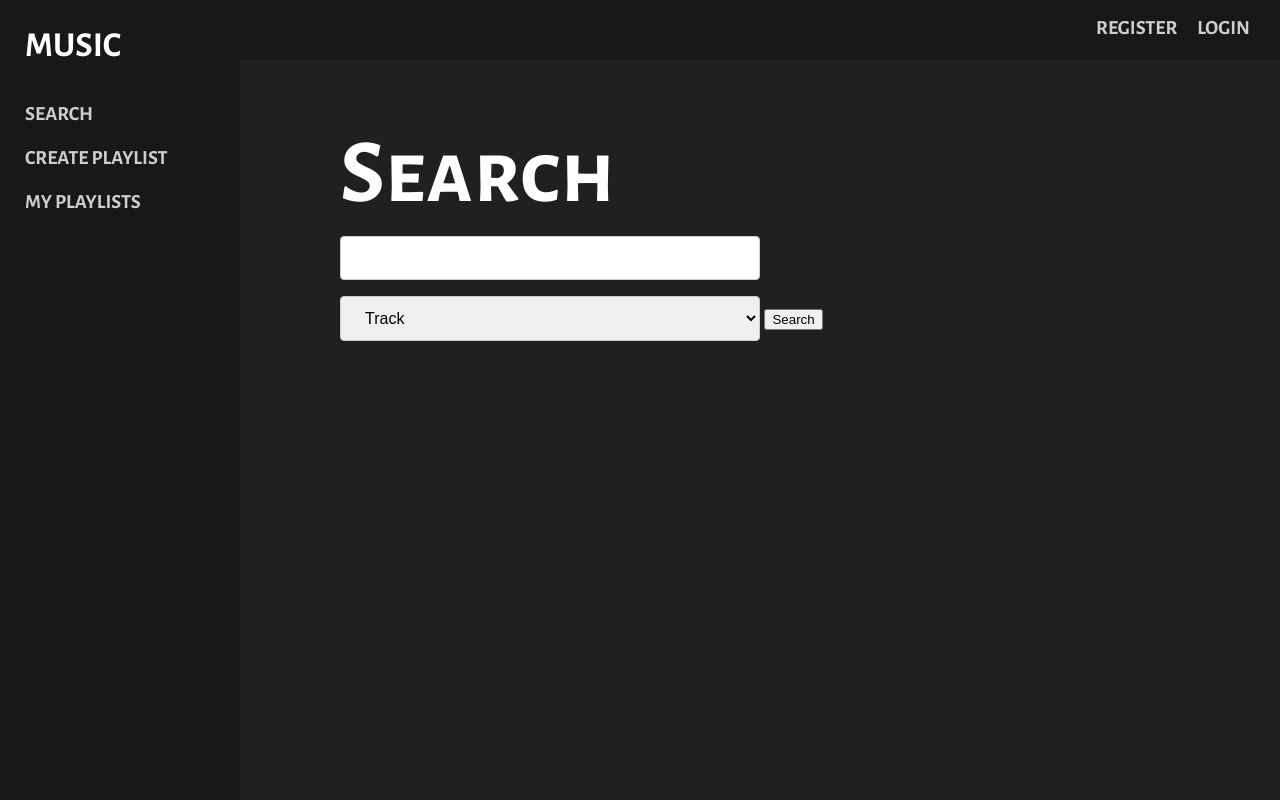
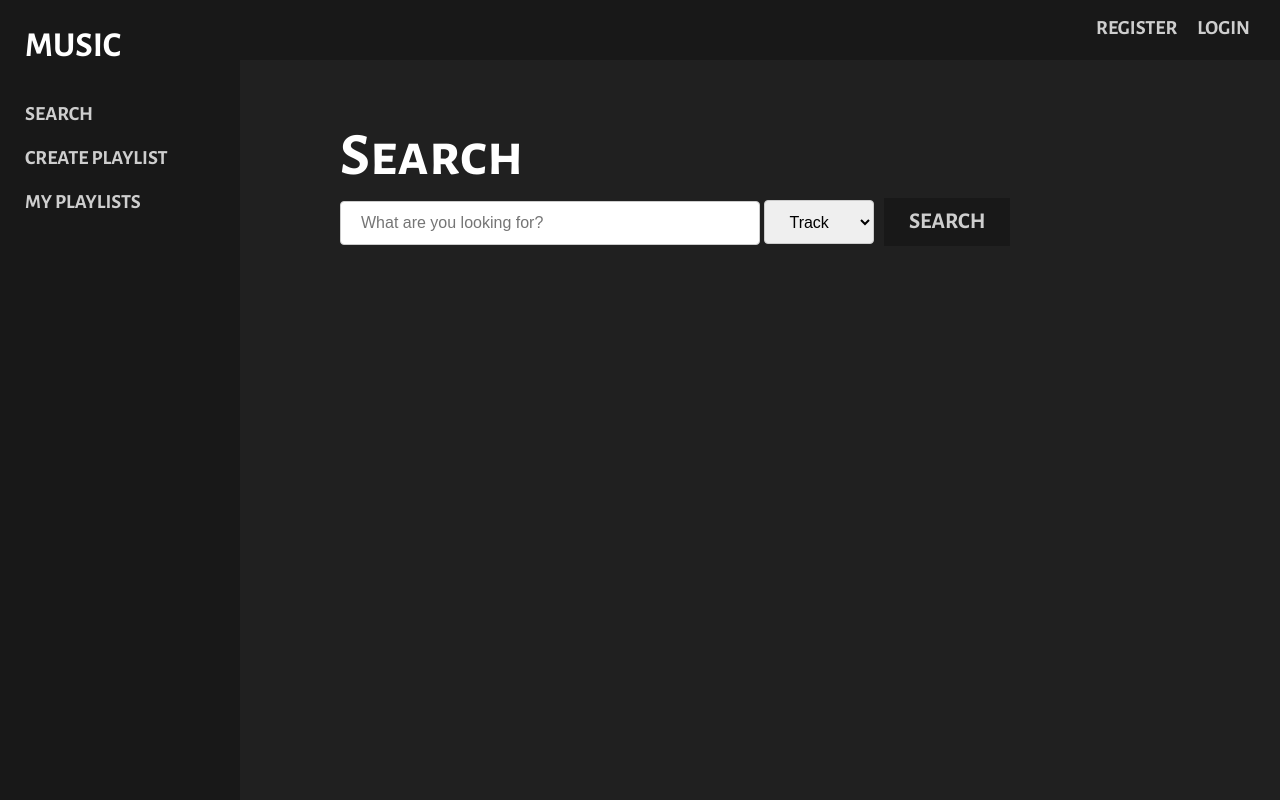
Before and after one commit to kwon514/MusicApp, a Flask app: page /search in a window 1280 px wide. Run offline with Flask 2, Linux system fonts and the light colour scheme; parts of the project's set-up code (start-up, migrations or seed data) failed here and were passed over.

Commit message:
tweaked styling

```diff
--- a/music/search/search.py
+++ b/music/search/search.py
@@ -5,6 +5,8 @@ from flask import Blueprint, render_template, request, redirect, url_for, sessio
 from flask_wtf import FlaskForm
 from wtforms import StringField, SelectField, SubmitField
 from wtforms.validators import DataRequired, Length, ValidationError
+
+
 search_blueprint = Blueprint(
     'search_bp', __name__)
 
@@ -43,7 +45,7 @@ def search_results():
 
 
 class SearchForm(FlaskForm):
-    query = StringField('Search', validators=[DataRequired()])
+    query = StringField('Search', [DataRequired()])
     search_by = SelectField(
         'Rating', choices=[("track", "Track"), ("artist", "Artist"), ("album", "Album"), ("genre", "Genre")], coerce=str)
     submit = SubmitField('Search')
--- a/music/static/css/main.css
+++ b/music/static/css/main.css
@@ -70,9 +70,10 @@
     z-index: 1;
     background-color: rgb(32, 32, 32);
     box-sizing: border-box;
-    padding: 0 20px;
+    padding: 0 100px;
     color: white;
     font-family: Arial, Helvetica, sans-serif;
+    font-size: 16px;
 }
 
 .btn-nav {
@@ -129,10 +126,6 @@
 }
 
 /* SEARCH PAGE */
-
-#search {
-    margin: 0 80px;
-}
 
 .input-box {
     padding: 10px;
@@ -189,11 +182,18 @@
 th,
 td {
     padding: 10px;
+    vertical-align: middle;
+    line-height: 20px;
 }
 
 td a {
     text-decoration: none;
     color: white;
+}
+
+#search_by {
+    width: 110px;
+    height: 44px;
 }
 
 /* REGISTER & LOGIN PAGE */
@@ -376,3 +341,20 @@ input[type='submit']:hover {
 .right-align {
     float: right;
 }
+
+.btn {
+    font-size: 22.5px;
+    font-family: Alegreya Sans SC, sans-serif;
+    text-decoration: none;
+    padding: 10px 25px;
+    margin: 0 0 0 5px;
+    background-color: rgb(24, 24, 24);
+    color: rgb(206, 206, 206);
+    text-transform: uppercase;
+    cursor: pointer;
+    border: 0;
+}
+
+.btn:hover {
+    background-color: rgb(26, 26, 26);
+}
--- a/music/templates/authentication/credentials.html
+++ b/music/templates/authentication/credentials.html
@@ -6,7 +6,7 @@
         <h1 class="title">{{ title }}</h1>
         <form method="POST" action="{{ handler_url }}">
              {{ form.csrf_token }}
-            <div class="form-field">{{ form.user_name.label }} {{ form.user_name }}
+            <div class="form-field">{{ form.user_name(placeholder="Username") }}
                 {% if form.user_name.errors or user_name_error_message is not none %}
                     <ul class="errors">
                         {% if user_name_error_message is not none %}
@@ -20,7 +20,7 @@
                     </ul>
                 {% endif %}
             </div>
-            <div class="form-field">{{ form.password.label }} {{ form.password }}
+            <div class="form-field">{{ form.password(placeholder="Password") }}
                 {% if form.password.errors or password_error_message is not none %}
                     <ul class="errors">
                         {% if password_error_message is not none %}
@@ -34,7 +34,7 @@
                     </ul>
                 {% endif %}
             </div>
-            {{ form.submit }}
+            {{ form.submit(class="btn") }}
         </form>
     </div>
 </authentication>
--- a/music/templates/search/search.html
+++ b/music/templates/search/search.html
@@ -1,11 +1,11 @@
 {% extends 'layout.html' %}
 {% block content %}
     <main id="search">
-        <h1 class="header-text">Search</h1>
+        <h1 class="title">Search</h1>
         <form method="POST" action="{{ handler_url }}">
-            {{ search_form.query }}
-            {{ search_form.search_by(placeholder="What are you looking for?") }}
-            {{ search_form.submit }}
+            {{ search_form.query(placeholder="What are you looking for?") }}
+            {{ search_form.search_by }}
+            {{ search_form.submit(class="btn") }}
         </form>
     </main>
 {% endblock content %}
--- a/music/templates/search/search_results.html
+++ b/music/templates/search/search_results.html
@@ -1,7 +1,7 @@
 {% extends 'layout.html' %}
 {% block content %}
     <main id="search">
-        <h1 class="header-text">Results matching '{{ query }}'</h1>
+        <h1 class="title">Results matching '{{ query }}'</h1>
         <table class="result-table">
             <thead>
                 <tr>
@@ -16,7 +16,7 @@
                     <tr>
                         <td><a href="{{ url_for('view_bp.view_track', track_id=track.track_id) }}">{{ track.title }}</a></td>
                         <td><a href="{{ url_for('search_bp.search_results', search_by="artist", query=track.artist.full_name) }}">{{ track.artist.full_name }}</a></td>
-                        <td><a href="{{url_for('search_bp.search_results', search_by="album", query=track.album.title) }}">{{ track.album.title }}</a></td>
+                        <td><a href="{{ url_for('search_bp.search_results', search_by="album", query=track.album.title) }}">{{ track.album.title }}</a></td>
                         <td>{{ "{}:{:02d}".format(track.track_duration // 60, track.track_duration  % 60) }}</td>
                         <td>
                             <div class="dropdown">
--- a/music/templates/view/view_track.html
+++ b/music/templates/view/view_track.html
@@ -1,7 +1,7 @@
 {% extends 'layout.html' %}
 {% block content %}
     <main id="track-view">
-        <h2 class="subheader">{{ track.title }}</h2>
+        <h2 class="title">{{ track.title }}</h2>
         <table id="track-info">
             <tr>
                 <td>Album</td>
--- a/music/view/view.py
+++ b/music/view/view.py
@@ -4,7 +4,7 @@ import music.adapters.repository as repo
 from flask import Blueprint, render_template, request, redirect, url_for, session
 from flask_wtf import FlaskForm
 from wtforms import TextAreaField, SubmitField, SelectField
-from wtforms.validators import DataRequired, Length, ValidationError
+from wtforms.validators import DataRequired, Length
 from music.domainmodel.review import Review
 
 
@@ -18,7 +18,7 @@ def view_track():
     track = services.get_track_by_id(int(track_id), repo.repo_instance)
 
     review_form = ReviewForm()
-    if review_form.validate_on_submit():
+    if review_form.is_submitted():
         review = Review(track, review_form.review_input.data, review_form.rating.data)
         services.add_review(review, repo.repo_instance)
         return redirect(url_for('view_bp.view_track', track_id=track_id))
@@ -27,6 +27,6 @@ def view_track():
     return render_template('view/view_track.html', track=track, review_form=review_form, reviews=reviews)
 
 class ReviewForm(FlaskForm):
-    review_input = TextAreaField('Review', [DataRequired(message="Please enter a review"), Length(min=1, max=1000)])
+    review_input = TextAreaField('Review', [DataRequired(), Length(min=1, max=1000)])
     rating = SelectField('Rating', choices=[1, 2, 3, 4, 5], coerce=int)
     submit = SubmitField('Submit')
```
Also changed, not shown: other parts of music/static/css/main.css (+1 -40 lines), music/templates/playlist/create_playlist.html (+4 -3 lines), music/templates/playlist/playlist.html (+4 -4 lines).
